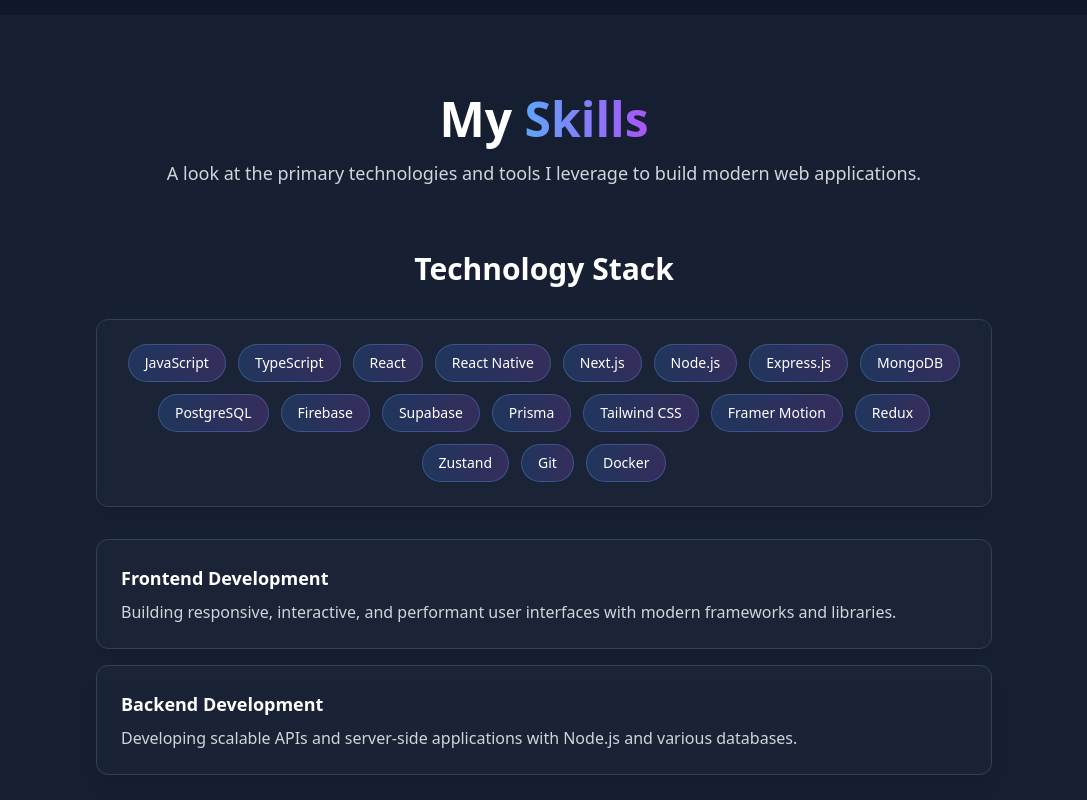
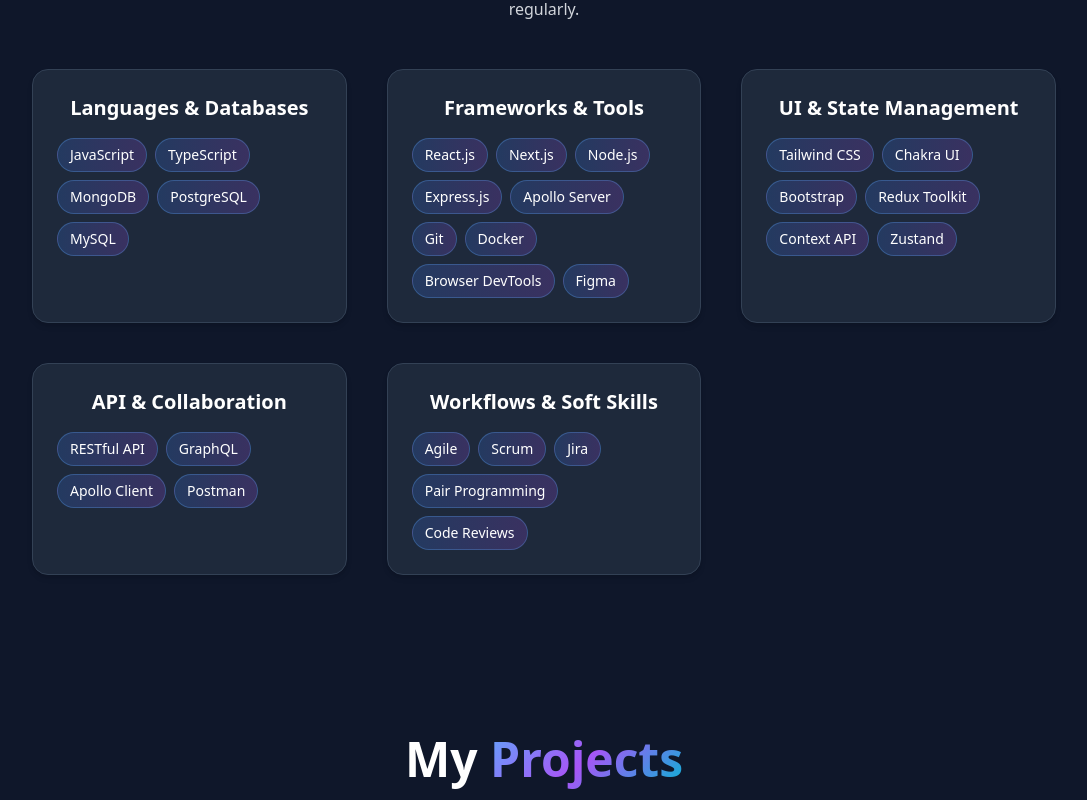
Before and after one commit to MerabetAbdelkarim/portfolio-new, a React (Vite) app: page / in a window 1280 px wide. Shown: the part 1600-2400 px from the top of the page, without its empty margins (96-1183 px from the left). Built offline with nearby package versions, Linux system fonts and the light colour scheme.

Commit message:
Refactor About, Hero, and Skills components for improved clarity and consistency; update developer role descriptions and enhance skills categorization.

```diff
--- a/src/components/About.tsx
+++ b/src/components/About.tsx
@@ -1,10 +1,13 @@
-
-import React, { useEffect, useRef, useState } from 'react';
-import { Code, Monitor, User } from 'lucide-react';
+import React, { useEffect, useRef, useState } from "react";
+import { Code, Monitor, User } from "lucide-react";
 
 const About = () => {
   const [isVisible, setIsVisible] = useState(false);
   const sectionRef = useRef<HTMLElement>(null);
+
+  const startYear = 2024;
+  const now = new Date();
+  const years = now.getFullYear() - startYear + (now.getMonth() >= 0 ? 1 : 0);
 
   useEffect(() => {
     const observer = new IntersectionObserver(
@@ -28,17 +31,26 @@
   return (
     <section ref={sectionRef} className="py-20 px-4 sm:px-6 lg:px-8 relative">
       <div className="max-w-6xl mx-auto">
-        <div className={`text-center mb-16 transition-all duration-1000 ${isVisible ? 'animate-slideInUp opacity-100' : 'opacity-0'}`}>
+        <div
+          className={`text-center mb-16 transition-all duration-1000 ${
+            isVisible ? "animate-slideInUp opacity-100" : "opacity-0"
+          }`}
+        >
           <h2 className="text-4xl md:text-5xl font-bold mb-6">
             About <span className="gradient-text">Me</span>
           </h2>
           <p className="text-xl text-gray-300 max-w-3xl mx-auto">
-            I'm a passionate fullstack developer who loves turning ideas into reality through code.
+            I'm a passionate front end developer who loves turning ideas into
+            reality through code.
           </p>
         </div>
 
         <div className="grid md:grid-cols-2 gap-12 items-center">
-          <div className={`transition-all duration-1000 delay-300 ${isVisible ? 'animate-slideInLeft opacity-100' : 'opacity-0'}`}>
+          <div
+            className={`transition-all duration-1000 delay-300 ${
+              isVisible ? "animate-slideInLeft opacity-100" : "opacity-0"
+            }`}
+          >
             <div className="relative">
               <div className="glass p-8 rounded-2xl">
                 <div className="w-32 h-32 mx-auto mb-6 rounded-full bg-gradient-to-br from-blue-400 to-purple-600 p-1">
@@ -47,49 +59,66 @@
                   </div>
                 </div>
                 <div className="text-center">
-                  <h3 className="text-2xl font-bold mb-2 text-white">Merabet Abdelkarim</h3>
-                  <p className="text-blue-400 font-semibold">Fullstack Developer</p>
+                  <h3 className="text-2xl font-bold mb-2 text-white">
+                    Merabet Abdelkarim
+                  </h3>
+                  <p className="text-blue-400 font-semibold">
+                    Frontend Developer
+                  </p>
                 </div>
               </div>
             </div>
           </div>
 
-          <div className={`transition-all duration-1000 delay-500 ${isVisible ? 'animate-slideInRight opacity-100' : 'opacity-0'}`}>
+          <div
+            className={`transition-all duration-1000 delay-500 ${
+              isVisible ? "animate-slideInRight opacity-100" : "opacity-0"
+            }`}
+          >
             <div className="space-y-6">
               <p className="text-lg text-gray-300 leading-relaxed">
-                With expertise in modern web technologies, I specialize in creating
-                seamless user experiences and robust backend solutions. My passion lies in
-                building applications that make a difference.
+                With expertise in modern web technologies, I specialize in
+                creating seamless user experiences and robust backend solutions.
+                My passion lies in building applications that make a difference.
               </p>
 
-              <div className="grid grid-cols-1 sm:grid-cols-2 gap-4">
+              {/* <div className="grid grid-cols-1 sm:grid-cols-2 gap-4">
                 <div className="glass p-6 rounded-xl hover:bg-white/10 transition-all duration-300">
                   <div className="flex items-center mb-3">
                     <Monitor className="w-8 h-8 text-blue-400 mr-3" />
-                    <h4 className="text-lg font-semibold text-white">Frontend</h4>
+                    <h4 className="text-lg font-semibold text-white">
+                      Frontend
+                    </h4>
                   </div>
                   <p className="text-gray-300 text-sm">
-                    React, Next.js, TypeScript, Tailwind CSS, and modern UI libraries
+                    React, Next.js, TypeScript, Tailwind CSS, and modern UI
+                    libraries
                   </p>
                 </div>
 
                 <div className="glass p-6 rounded-xl hover:bg-white/10 transition-all duration-300">
                   <div className="flex items-center mb-3">
                     <Code className="w-8 h-8 text-purple-400 mr-3" />
-                    <h4 className="text-lg font-semibold text-white">Backend</h4>
+                    <h4 className="text-lg font-semibold text-white">
+                      Backend
+                    </h4>
                   </div>
                   <p className="text-gray-300 text-sm">
                     Node.js, Express, MongoDB, PostgreSQL, and RESTful APIs
                   </p>
                 </div>
-              </div>
+              </div> */}
 
               <div className="pt-4">
-                <h4 className="text-lg font-semibold text-white mb-3">Key Highlights</h4>
+                <h4 className="text-lg font-semibold text-white mb-3">
+                  Key Highlights
+                </h4>
                 <ul className="space-y-2 text-gray-300">
                   <li className="flex items-center">
                     <span className="w-2 h-2 bg-blue-400 rounded-full mr-3"></span>
-                    2+ years of professional development experience
+                    <span>
+                      {years}+ years of professional development experience
+                    </span>
                   </li>
                   <li className="flex items-center">
                     <span className="w-2 h-2 bg-purple-400 rounded-full mr-3"></span>
--- a/src/components/Hero.tsx
+++ b/src/components/Hero.tsx
@@ -31,7 +31,7 @@
         <div className={`transition-all duration-1000 ${isVisible ? 'animate-slideInUp opacity-100' : 'opacity-0'}`}>
           <h1 className="text-5xl md:text-7xl font-bold mb-6 leading-tight">
             <span className="block text-white mb-2">Hi, I'm</span>
-            <span className="gradient-text">Fullstack Developer</span>
+            <span className="gradient-text">Frontend Developer</span>
           </h1>
 
           <p className="text-xl md:text-2xl text-gray-300 mb-8 max-w-3xl mx-auto leading-relaxed">
--- a/src/components/Skills.tsx
+++ b/src/components/Skills.tsx
@@ -1,142 +1,105 @@
 import React, { useEffect, useRef, useState } from "react";
+// import "animate.css";
 
-const Skills = () => {
-  const [isVisible, setIsVisible] = useState(false);
-  const sectionRef = useRef<HTMLElement>(null);
-
-  const skills = [
-    { name: "React", level: 95, color: "from-blue-400 to-blue-600" },
-    { name: "React Native", level: 90, color: "from-cyan-400 to-cyan-600" },
-    { name: "Next.js", level: 88, color: "from-gray-400 to-gray-600" },
-    { name: "TypeScript", level: 92, color: "from-blue-500 to-blue-700" },
-    { name: "Node.js", level: 85, color: "from-green-400 to-green-600" },
-    { name: "MongoDB", level: 80, color: "from-green-500 to-green-700" },
-    { name: "PostgreSQL", level: 78, color: "from-blue-600 to-blue-800" },
-    { name: "Tailwind CSS", level: 95, color: "from-teal-400 to-teal-600" },
-  ];
-
-  const technologies = [
-    "JavaScript",
-    "TypeScript",
-    "React",
-    "React Native",
+const categories = [
+  {
+    title: "Languages & Databases",
+    skills: ["JavaScript", "TypeScript", "MongoDB", "PostgreSQL", "MySQL"],
+  },
+  {
+    title: "Frameworks & Tools",
+    skills: [
+      "React.js",
       "Next.js",
       "Node.js",
       "Express.js",
-    "MongoDB",
-    "PostgreSQL",
-    "Firebase",
-    "Supabase",
-    "Prisma",
-    "Tailwind CSS",
-    "Framer Motion",
-    "Redux",
-    "Zustand",
+      "Apollo Server",
       "Git",
       "Docker",
+      "Browser DevTools",
+      "Figma",
+    ],
+  },
+  {
+    title: "UI & State Management",
+    skills: [
+      "Tailwind CSS",
+      "Chakra UI",
+      "Bootstrap",
+      "Redux Toolkit",
+      "Context API",
+      "Zustand",
+    ],
+  },
+  {
+    title: "API & Collaboration",
+    skills: ["RESTful API", "GraphQL", "Apollo Client", "Postman"],
+  },
+  {
+    title: "Workflows & Soft Skills",
+    skills: ["Agile", "Scrum", "Jira", "Pair Programming", "Code Reviews"],
+  },
 ];
+
+const SkillsSection = () => {
+  const [isVisible, setIsVisible] = useState(false);
+  const sectionRef = useRef(null);
 
   useEffect(() => {
     const observer = new IntersectionObserver(
-      (entries) => {
-        entries.forEach((entry) => {
-          if (entry.isIntersecting) {
-            setIsVisible(true);
-          }
-        });
+      ([entry]) => {
+        if (entry.isIntersecting) setIsVisible(true);
       },
-      { threshold: 0.3 }
+      { threshold: 0.2 }
     );
 
-    if (sectionRef.current) {
-      observer.observe(sectionRef.current);
-    }
-
+    if (sectionRef.current) observer.observe(sectionRef.current);
     return () => observer.disconnect();
   }, []);
 
   return (
-    <section
-      ref={sectionRef}
-      className="py-20 px-4 sm:px-6 lg:px-8 bg-slate-800/50"
-    >
-      <div className="max-w-4xl mx-auto">
-        <div
-          className={`text-center mb-12 md:mb-16 transition-all duration-1000 ${
-            isVisible ? "opacity-100 translate-y-0" : "opacity-0 translate-y-10"
-          }`}
-        >
-          <h2 className="text-3xl sm:text-4xl md:text-5xl font-bold mb-4 text-white">
+    <section ref={sectionRef} className="bg-slate-900 py-20 px-6" id="skills">
+      <div className="max-w-5xl mx-auto text-center">
+        <h2 className="text-4xl font-bold text-white mb-4">
           My{" "}
           <span className="text-transparent bg-clip-text bg-gradient-to-r from-blue-400 to-purple-500">
             Skills
           </span>
         </h2>
-          <p className="text-base sm:text-lg text-gray-300 max-w-3xl mx-auto">
-            A look at the primary technologies and tools I leverage to build
-            modern web applications.
+        <p className="text-gray-300 mb-12 max-w-2xl mx-auto">
+          Here's a categorized overview of the tools, frameworks, and
+          technologies I work with regularly.
         </p>
+
+        <div className="grid gap-10 sm:grid-cols-2 lg:grid-cols-3">
+          {categories.map((category, index) => (
+            <div
+              key={category.title}
+              className={`bg-slate-800 p-6 rounded-2xl border border-slate-700 shadow-md transition-opacity duration-1000 ${
+                isVisible
+                  ? `animate__animated animate__fadeInUp animate__delay-${index}s`
+                  : "opacity-0"
+              }`}
+            >
+              <h3 className="text-white text-xl font-semibold mb-4">
+                {category.title}
+              </h3>
+              <ul className="flex flex-wrap gap-2">
+                {category.skills.map((skill) => (
+                  <li
+                    key={skill}
+                    className="bg-gradient-to-r from-blue-500/20 to-purple-500/20 border border-blue-400/30 text-white px-3 py-1.5 rounded-full text-sm hover:scale-105 transition-transform"
+                  >
+                    {skill}
+                  </li>
+                ))}
+              </ul>
             </div>
-        <div className="flex justify-center">
-          <div
-            className={`transition-all duration-1000 w-full ${
-              isVisible
-                ? "opacity-100 translate-y-0"
-                : "opacity-0 translate-y-10"
-            }`}
-            style={{ transitionDelay: "200ms" }}
-          >
-            <h3 className="text-2xl sm:text-3xl font-bold mb-8 text-white text-center">
-              Technology Stack
-            </h3>
-            <div>
-              <div className="bg-slate-800/50 p-4 sm:p-6 rounded-xl border border-slate-700 shadow-lg mb-8">
-                <div className="flex flex-wrap gap-2 sm:gap-3 justify-center">
-                  {technologies.map((tech, index) => (
-                    <span
-                      key={tech}
-                      className={`px-3 py-1.5 sm:px-4 sm:py-2 bg-gradient-to-r from-blue-500/20 to-purple-500/20 border border-blue-400/30 rounded-full text-white text-xs sm:text-sm font-medium hover:from-blue-500/30 hover:to-purple-500/30 transition-all duration-300 hover:scale-105 cursor-default opacity-0`}
-                      style={{
-                        animation: isVisible
-                          ? `fadeIn 0.5s ease-out forwards`
-                          : "none",
-                        animationDelay: `${index * 50 + 400}ms`,
-                      }}
-                    >
-                      {tech}
-                    </span>
           ))}
-                </div>
-              </div>
-
-              {/* Description Cards */}
-              <div className="space-y-4">
-                <div className="bg-slate-800/50 p-5 sm:p-6 rounded-xl border border-slate-700 hover:border-blue-400/50 transition-all duration-300 shadow-lg">
-                  <h4 className="text-lg font-semibold text-white mb-2">
-                    Frontend Development
-                  </h4>
-                  <p className="text-gray-300 text-sm sm:text-base">
-                    Building responsive, interactive, and performant user
-                    interfaces with modern frameworks and libraries.
-                  </p>
-                </div>
-
-                <div className="bg-slate-800/50 p-5 sm:p-6 rounded-xl border border-slate-700 hover:border-blue-400/50 transition-all duration-300 shadow-lg">
-                  <h4 className="text-lg font-semibold text-white mb-2">
-                    Backend Development
-                  </h4>
-                  <p className="text-gray-300 text-sm sm:text-base">
-                    Developing scalable APIs and server-side applications with
-                    Node.js and various databases.
-                  </p>
-                </div>
-              </div>
-            </div>
-          </div>
         </div>
       </div>
     </section>
   );
 };
 
-export default Skills;
+export default SkillsSection;
```
Lines whose indentation alone changed are shown as unchanged.
